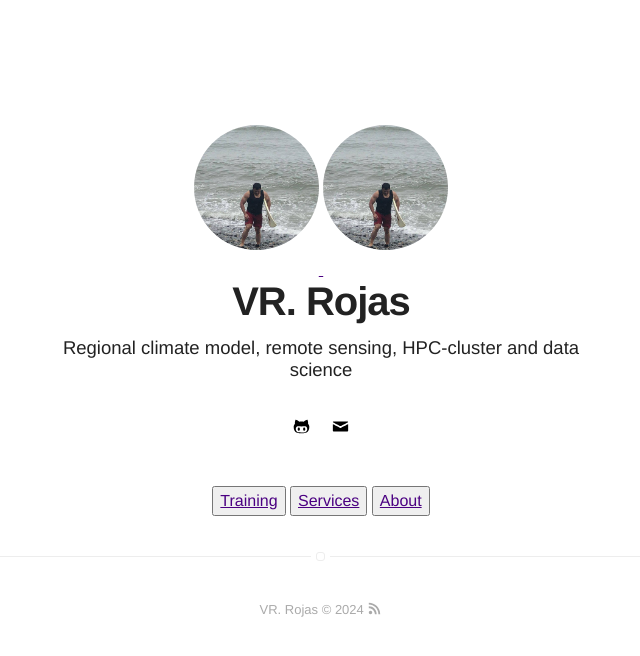
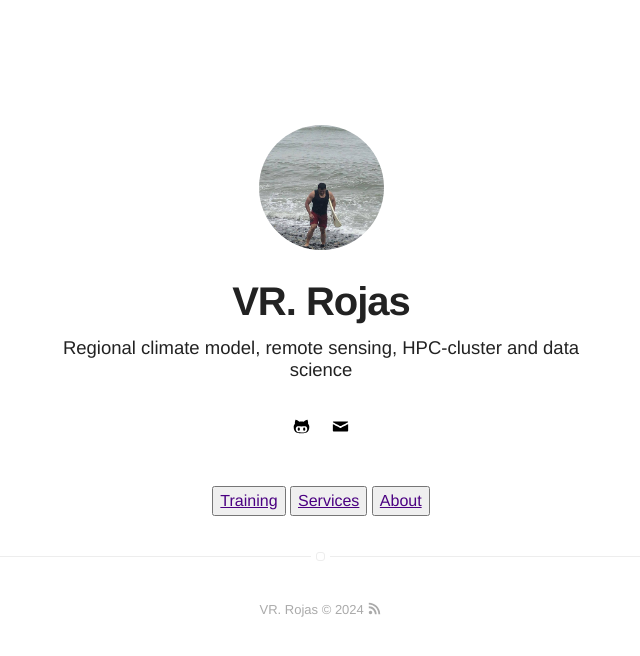
Before and after one commit to vrrp/vrrp.github.io, a Jekyll site: the page built from index.html, in a window 1280 px wide. Shown: the top 656 px of the page, without its empty margins (319-959 px from the left). Built offline with Jekyll 4.4.1, drawn with Linux system fonts in a browser that asks for light colours.

Commit message:
00:14:33 28-August-2024

```diff
--- a/_includes/header.html
+++ b/_includes/header.html
@@ -8,7 +8,6 @@
     <header class="header-home {% if site.animation %}animated{% endif %}">
         {% if site.about %}
             <a class="link" href="{{ site.url }}/about">
-                <img class="selfie" alt="{{ site.name }}" src="{% if site.external-image %}{{ site.picture }}{% else %}{{ site.url }}/{{ site.picture }}{% endif %}" />
                 <img class="selfie" alt="{{ site.name }}" src="{% if site.external-image %}{{ site.picture }}{% else %}{{ site.url }}/{{ site.picture }}{% endif %}" />
             </a>
         {% else %}
```
